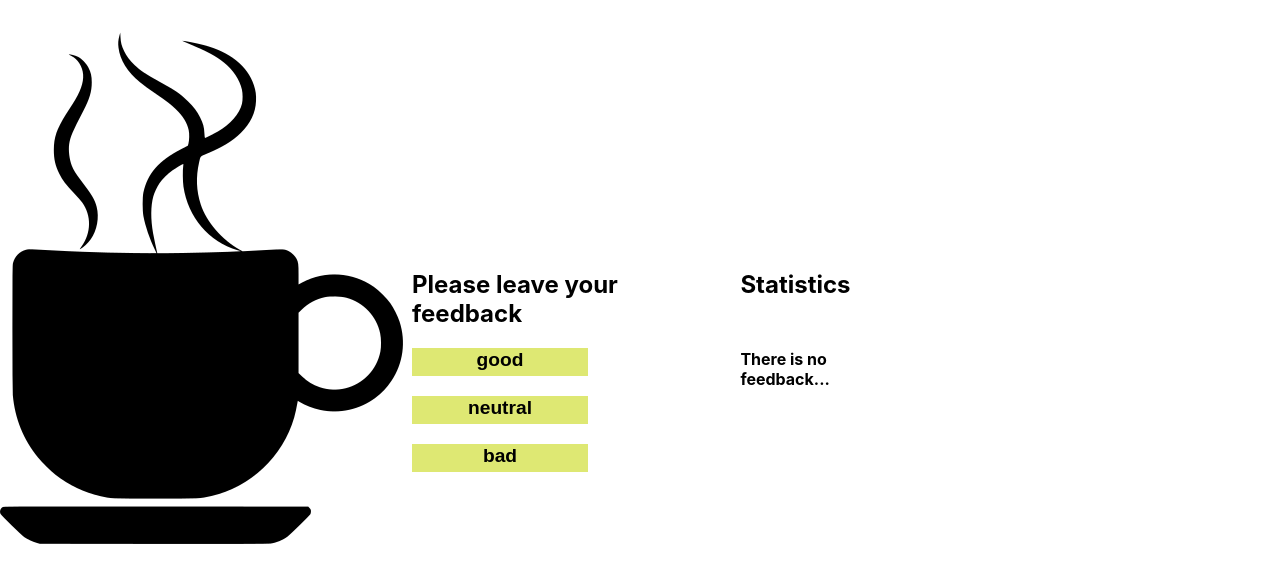
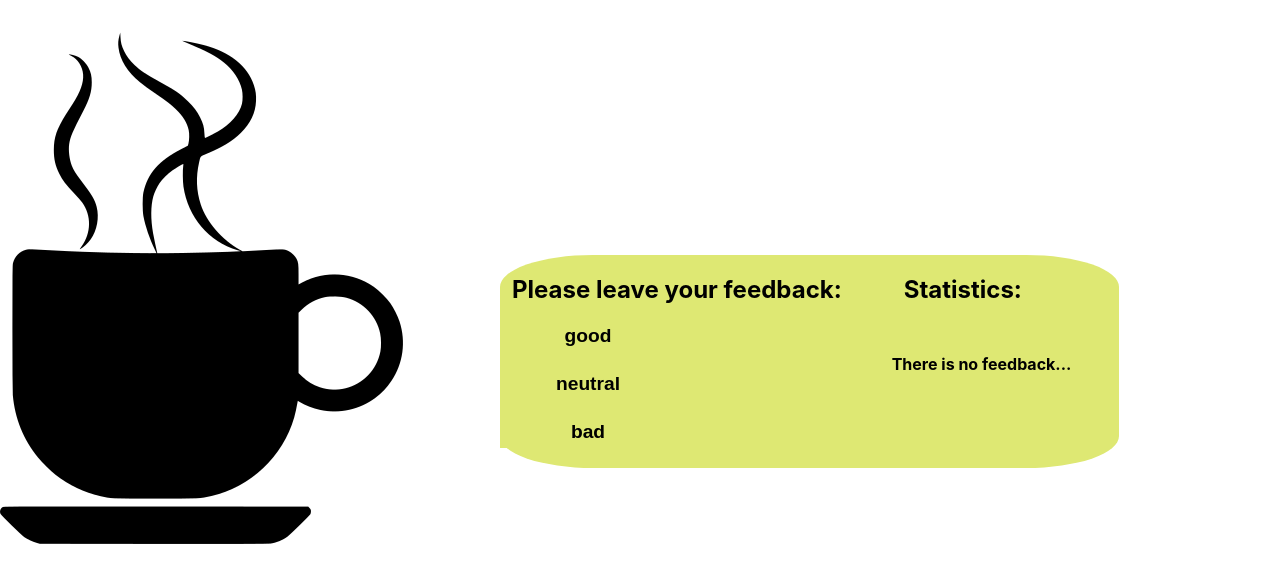
Before and after one commit to Anton240896/goit-react-hw-02-feedback, a React (Create React App) app: page / in a window 1280 px wide. Shown: the top 582 px of the page. Built offline with nearby package versions, Linux system fonts and the light colour scheme.

Commit message:
add styled

```diff
--- a/public/index.html
+++ b/public/index.html
@@ -6,7 +6,7 @@
   <link rel="icon" href="%PUBLIC_URL%/favicon.ico" />
   <meta name="viewport" content="width=device-width, initial-scale=1" />
 
-  <title>React App</title>
+  <title>Feedback</title>
   <div id="root"></div>
   </body>
 
--- a/src/App.styled.js
+++ b/src/App.styled.js
@@ -1,12 +1,21 @@
 import styled from 'styled-components';
+import { FiCoffee } from 'react-icons';
 
 export const Container = styled.div`
-  width: 456px;
-  margin-left: auto;
+  width: 619px;
+  background-color: var(--main-color);
+  border-radius: 15%;
+  margin-left: 500px;
   margin-right: auto;
-  margin-top: 250px;
+  margin-top: 255px;
   display: flex;
   flex-direction: row;
   display: flex;
-  gap: 100px;
+  gap: 50px;
+
+  svg {
+    position: absolute;
+    top: 240px;
+    left: 620px;
+  }
 `;
--- a/src/components/App.jsx
+++ b/src/components/App.jsx
@@ -12,7 +12,7 @@ export class App extends Component {
     bad: 0,
   };
 
-  /*============= START OF FUNCTIONS ====================*/
+  /*======== START OF FUNCTIONS ===========*/
 
   updateFeedback = type => {
     this.setState(prevState => {
@@ -20,14 +20,14 @@ export class App extends Component {
     });
   };
 
-  /*============================================*/
+  /*======= ADD STATE =========*/
 
   countTotalFeedback = () => {
     const { good, neutral, bad } = this.state;
     return good + neutral + bad;
   };
 
-  /*============================================*/
+  /*====== ADD PERCENTAGE ========*/
 
   countPositiveFeedbackPercentage = () => {
     const { good } = this.state;
@@ -35,7 +35,7 @@ export class App extends Component {
     return total > 0 ? Math.round((good / total) * 100) : 0;
   };
 
-  /*============================================*/
+  /*======== RENDER ========*/
 
   render() {
     const { good, neutral, bad } = this.state;
@@ -44,14 +44,14 @@ export class App extends Component {
 
     return (
       <Container>
-        <Section title="Please leave your feedback">
+        <Section title="Please leave your feedback:">
           <FeedbackOptions
             options={Object.keys(this.state)}
             onLeaveFeedback={this.updateFeedback}
           />
         </Section>
 
-        <Section title="Statistics">
+        <Section title="Statistics:">
           {total !== 0 ? (
             <Statistics
               good={good}
--- a/src/components/Section/section.jsx
+++ b/src/components/Section/section.jsx
@@ -1,6 +1,8 @@
+import { Message } from './section.styled';
+
 export const Section = ({ title, children }) => (
   <div>
-    <h2>{title}</h2>
+    <Message>{title}</Message>
     {children}
   </div>
 );
--- /dev/null
+++ b/src/components/Section/section.styled.js
@@ -0,0 +1,5 @@
+import styled from 'styled-components';
+
+export const Message = styled.h2`
+  margin-left: 12px;
+`;
--- a/src/index.css
+++ b/src/index.css
@@ -1,4 +1,8 @@
 @import-normalize;
+
+:root {
+  --main-color: #dee873;
+}
 
 /* bring in normalize.css styles */
 
@@ -6,6 +10,7 @@ body {
   background: url(./Images/1325267.png);
   background-position-y: 2rem;
   background-repeat: no-repeat;
+  margin-left: 20px;
 
 
   margin: 0;
```
